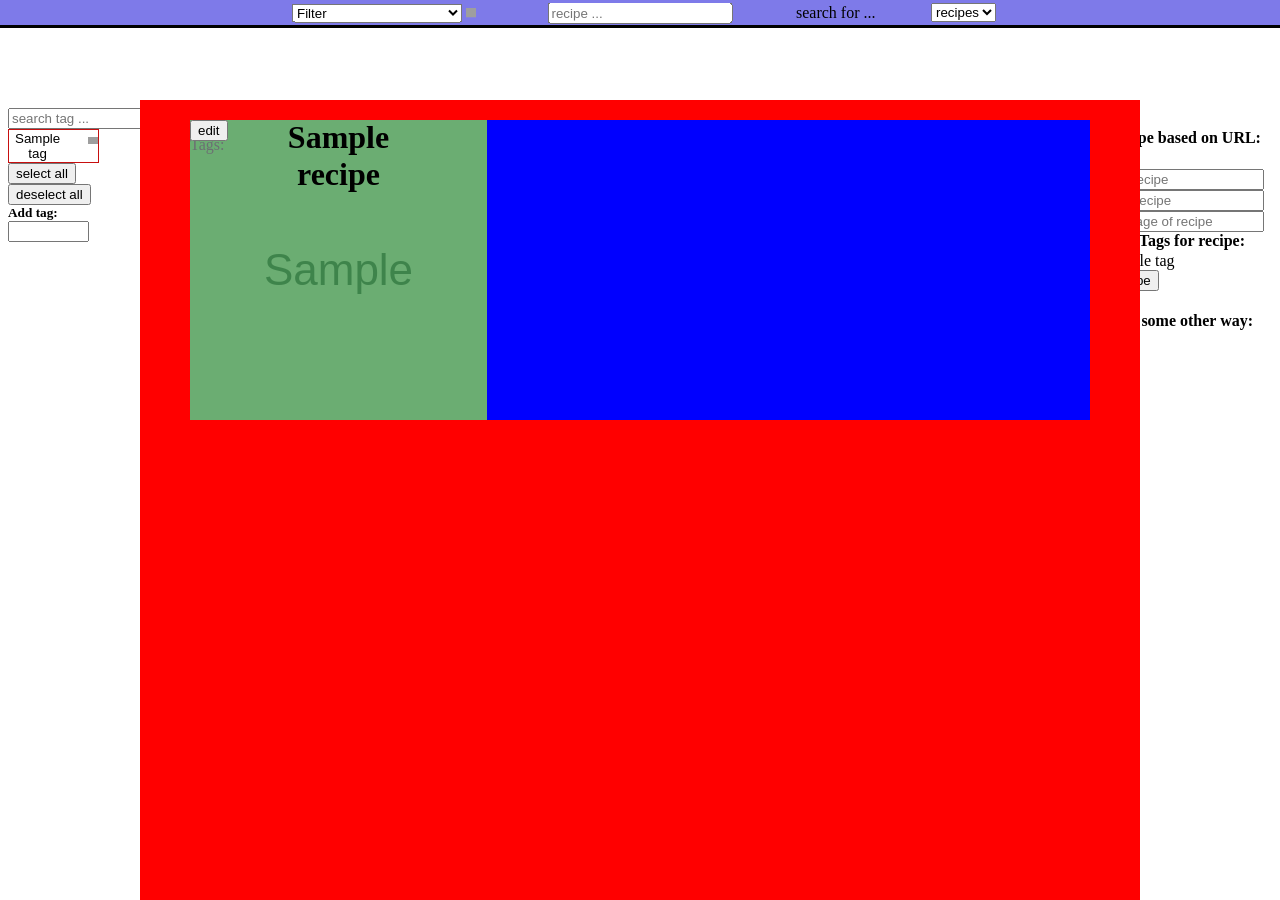
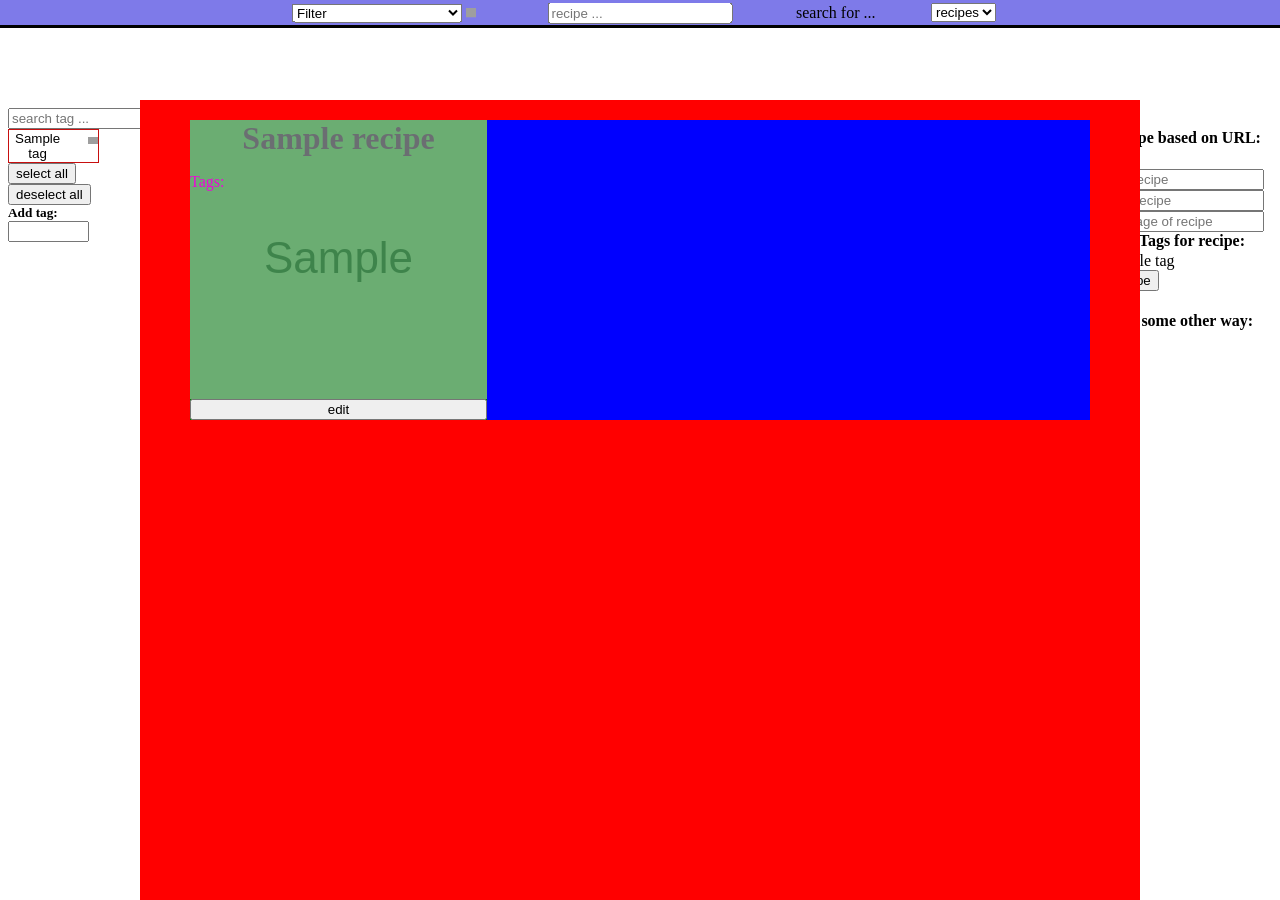
Before and after one commit to Lildhansen/Cookbook, a Django app: page / in a window 1280 px wide. Run offline with Django 4.2, Linux system fonts and the light colour scheme; tables that the repository leaves empty hold one stand-in row (values such as "Sample post"); grey boxes marked "Sample" are stand-in pictures; grey boxes are pictures that could not be loaded.

Commit message:
tags are now underneath the title

```diff
--- a/cookbookPage/static/myStyle.css
+++ b/cookbookPage/static/myStyle.css
@@ -69,13 +69,6 @@
 
 
 
-.tagSection {
-  margin-left: 8px;
-  margin-top: 100px;
-  float:left;
-
-}
-
 .showRecipesSection{
   width: 1000px;
   height: 100%;
@@ -111,25 +104,36 @@
   float:left;
   text-align:center;
   margin-right: .3%;
+  display: grid;
+}
+
+.titleAndTagsForRecipeDiv{
+  color: #ec06d9;
+  grid-area: 1 / 1;
+  display: inline-block;
 }
 
 .titleForRecipe{
+  text-align: center;
+  margin:auto;
+  color:black;
+  z-index:100;
+}
+
+.tagsForRecipeText{
   position: absolute;
-  display: inline;
-  color:black;
-  left: 50%;
-  transform: translate(-50%, -50%);
-  top:5%;
-  z-index:100;
+  display: block;
+  text-align: center;
 }
 
 .recipeImageDiv{
   position: relative;
   text-align: center;
   display: flex;
-    justify-content: center;
-    align-items: center;
-    overflow: hidden
+  justify-content: center;
+  align-items: center;
+  overflow: hidden;
+  grid-area: 1 / 1;
 }
 
 .recipeImage{
@@ -142,14 +146,16 @@
 }
 
 .editRecipeButton{
-  position: absolute;
-  display: block;
+  /* position: absolute;
+  display: block; */
   z-index:100;
 }
 
-.tagsForRecipeText{
-  position: absolute;
-  display: block;
+.tagSection {
+  margin-left: 8px;
+  margin-top: 100px;
+  float:left;
+
 }
 
 /* THIS STUPID DIV WONT GET VERTICALLY CENTERED - maybe fixed i dunno*/
--- a/cookbookPage/templates/index.html
+++ b/cookbookPage/templates/index.html
@@ -98,17 +98,22 @@
             {% endif %}
 
                 <div class="recipeDiv">
-                    <h1 class="titleForRecipe">{{ recipe }}</h1>
                     <button class="editRecipeButton">edit</button>
-                    <p class="tagsForRecipeText">
-                        Tags:
-                        {% for tag in recipe.tagNames.all %}
-                        {{ tag }}
-                        {% endfor %}
-
-                    </p>
                     <div class="recipeImageDiv">
                         <a href="{{ recipe.link }}" target="_blank"><img class="recipeImage" src="{{ recipe.image }}"></a>
+                    </div>
+                    <div class="titleAndTagsForRecipeDiv">
+                        <h1 class="titleForRecipe">{{ recipe }}</h1>
+                        <p class="tagsForRecipeText">
+                            Tags:
+                            {% for tag in recipe.tagNames.all %}
+                                {{ tag}}
+                                {% if not forloop.last %}
+                                    ,
+                                {% endif %}
+                            {% endfor %}
+
+                        </p>
                     </div>
                 </div>
             {% if forloop.counter0|modulo:3 == 2 or forloop.last %}
```
